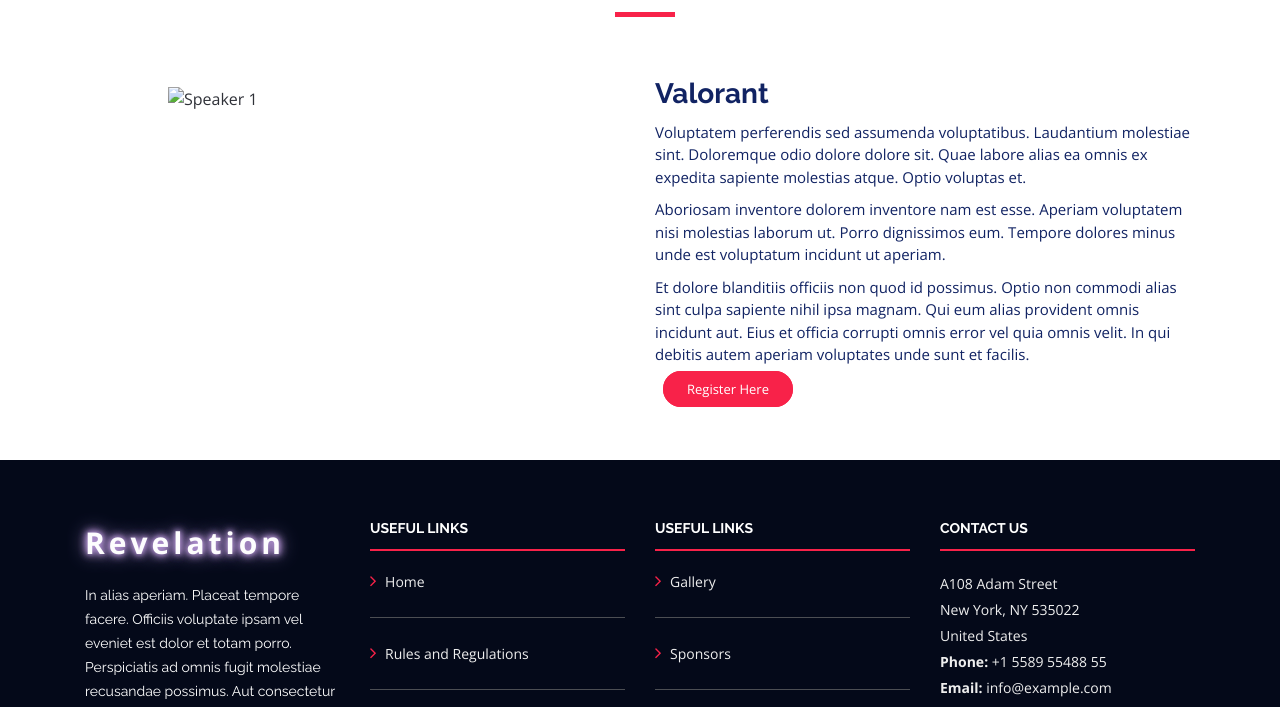
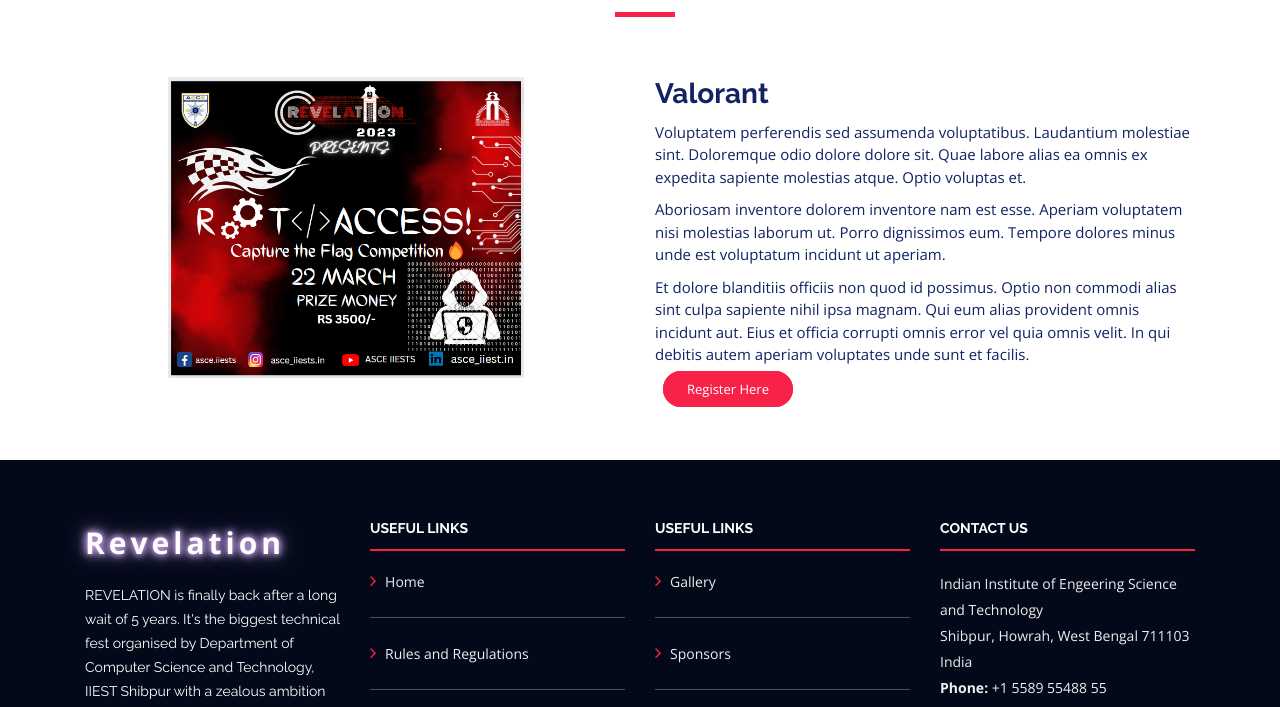
Before and after one commit to subham-codes007/Revelation-website, a plain HTML site: page Valorant.html in a window 1280 px wide. Shown: the part 213-920 px from the top of the page. Drawn offline with nearby package versions, Linux system fonts and the light colour scheme.

Commit message:
minor changes in footer

```diff
--- a/Valorant.html
+++ b/Valorant.html
@@ -86,7 +86,7 @@
 
         <div class="row">
           <div class="col-md-6">
-            <img src="img/speakers/1.jpg" alt="Speaker 1" class="img-fluid" />
+            <img src="img\root_access.png" alt="Speaker 1" class="myway" width="100%" height="74%" />
           </div>
 
           <div class="col-md-6">
@@ -143,11 +143,11 @@
               <div class="Revelation">Revelation</div>
             </a>
             <p style="margin-top: 18px">
-              In alias aperiam. Placeat tempore facere. Officiis voluptate
-              ipsam vel eveniet est dolor et totam porro. Perspiciatis ad
-              omnis fugit molestiae recusandae possimus. Aut consectetur id
-              quis. In inventore consequatur ad voluptate cupiditate debitis
-              accusamus repellat cumque.
+              REVELATION is finally back after a long wait of 5 years. It's the biggest
+              technical fest organised by Department of Computer Science and Technology,
+              IIEST Shibpur with a zealous ambition of promoting technical interests in our campus.
+              The fest has returned to reignite the
+              spark of competition among the students and will be witnessed by an approximately 10,000 people.
             </p>
           </div>
 
@@ -157,7 +157,7 @@
               <li><i class="fa fa-angle-right"></i> <a href="#">Home</a></li>
               <li>
                 <i class="fa fa-angle-right"></i>
-                <a href="#about">Rules and Regulations</a>
+                <a href="Rules_Revelation.pdf">Rules and Regulations</a>
               </li>
               <li>
                 <i class="fa fa-angle-right"></i>
@@ -203,9 +203,9 @@
           <div class="col-lg-3 col-md-6 footer-contact">
             <h4>Contact Us</h4>
             <p>
-              A108 Adam Street <br />
-              New York, NY 535022<br />
-              United States <br />
+              Indian Institute of Engeering Science and Technology <br />
+              Shibpur, Howrah, West Bengal 711103<br />
+              India <br />
               <strong>Phone:</strong> +1 5589 55488 55<br />
               <strong>Email:</strong> info@example.com<br />
             </p>
```
Also changed, not shown: BrainDead.html (+5 -5 lines), CodeStorm.html (+9 -9 lines), Fifa.html (+21 -41 lines), Ganitam.html (+10 -10 lines), Root_Access.html (+5 -5 lines), Techno-Quiz.html (+9 -9 lines), TreasureHunt.html (+9 -9 lines), index.html (+4 -4 lines), 1 other file.
